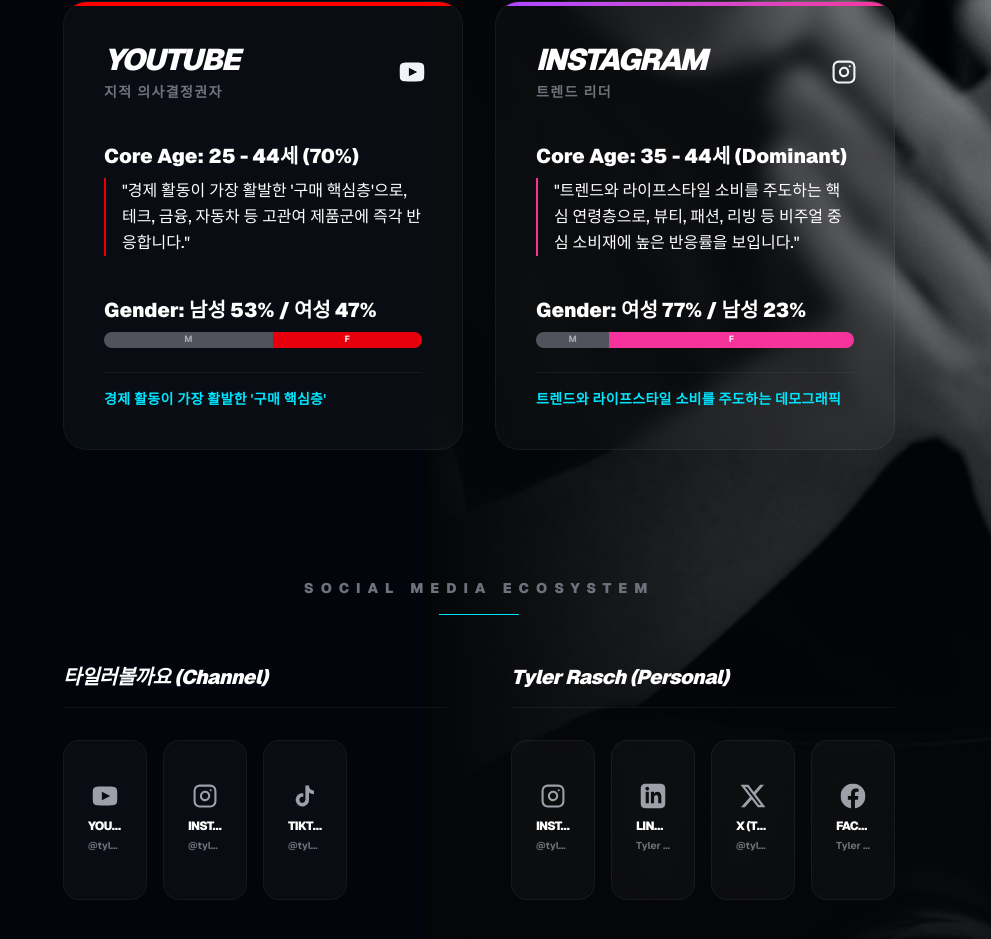
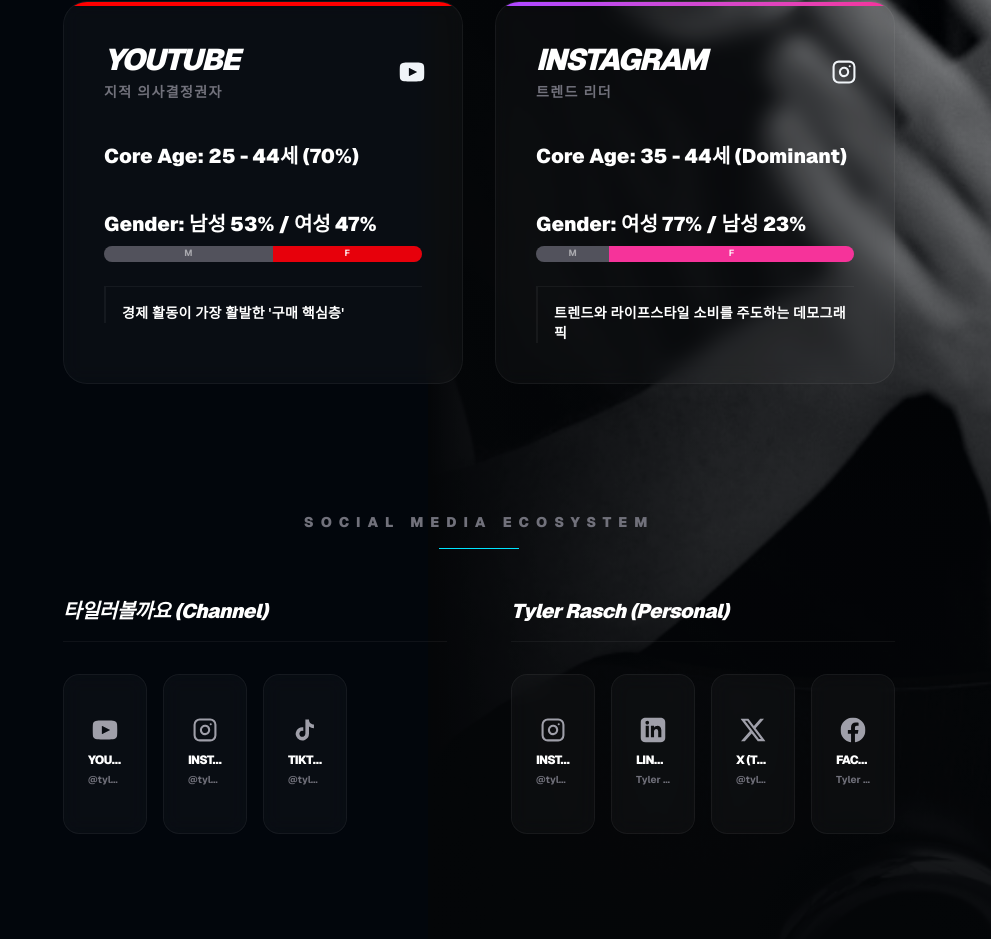
Before and after one commit to tyler-team/tyler-rasch-media, a Next.js app: page / in a window 1280 px wide. Shown: the part 2652-3591 px from the top of the page, without its empty margins (289-1280 px from the left). Built offline with nearby package versions, Linux system fonts and the light colour scheme.

Commit message:
UI: Cleaned up demography cards and repositioned accent bars

```diff
--- a/src/app/page.tsx
+++ b/src/app/page.tsx
@@ -650,12 +650,9 @@
             <div className="scale-125"><SocialIcon name="youtube" /></div>
           </div>
 
-          {/* Age & Insight */}
+          {/* Age Group only */}
           <div className="mb-10">
-            <div className="text-xl font-black text-white mb-2">{t.platform_demography.tabs.youtube.age_label}</div>
-            <p className="text-white text-base font-medium leading-relaxed border-l-2 border-red-600 pl-4">
-              "{t.platform_demography.tabs.youtube.insight}"
-            </p>
+            <div className="text-xl font-black text-white">{t.platform_demography.tabs.youtube.age_label}</div>
           </div>
 
           {/* Gender Bar */}
@@ -665,7 +662,7 @@
               <div className="h-full bg-zinc-600 flex items-center justify-center text-[9px] font-bold text-white/50" style={{ width: `${t.platform_demography.tabs.youtube.gender.male}%` }}>M</div>
               <div className="h-full bg-red-600 flex items-center justify-center text-[9px] font-bold text-white/90" style={{ width: `${t.platform_demography.tabs.youtube.gender.female}%` }}>F</div>
             </div>
-            <div className="text-accent text-sm font-bold tracking-wide border-t border-white/5 pt-4">
+            <div className="text-white text-sm font-bold tracking-wide border-t border-white/5 pt-4 border-l-2 border-red-600 pl-4">
               {t.platform_demography.tabs.youtube.summary}
             </div>
           </div>
@@ -682,12 +679,9 @@
             <div className="scale-125"><SocialIcon name="instagram" /></div>
           </div>
 
-          {/* Age & Insight */}
+          {/* Age Group only */}
           <div className="mb-10">
-            <div className="text-xl font-black text-white mb-2">{t.platform_demography.tabs.instagram.age_label}</div>
-            <p className="text-white text-base font-medium leading-relaxed border-l-2 border-pink-500 pl-4">
-              "{t.platform_demography.tabs.instagram.insight}"
-            </p>
+            <div className="text-xl font-black text-white">{t.platform_demography.tabs.instagram.age_label}</div>
           </div>
 
           {/* Gender Bar */}
@@ -697,7 +691,7 @@
               <div className="h-full bg-zinc-600 flex items-center justify-center text-[9px] font-bold text-white/50" style={{ width: `${t.platform_demography.tabs.instagram.gender.male}%` }}>M</div>
               <div className="h-full bg-pink-500 flex items-center justify-center text-[9px] font-bold text-white/90" style={{ width: `${t.platform_demography.tabs.instagram.gender.female}%` }}>F</div>
             </div>
-            <div className="text-accent text-sm font-bold tracking-wide border-t border-white/5 pt-4">
+            <div className="text-white text-sm font-bold tracking-wide border-t border-white/5 pt-4 border-l-2 border-pink-500 pl-4">
               {t.platform_demography.tabs.instagram.summary}
             </div>
           </div>
```
